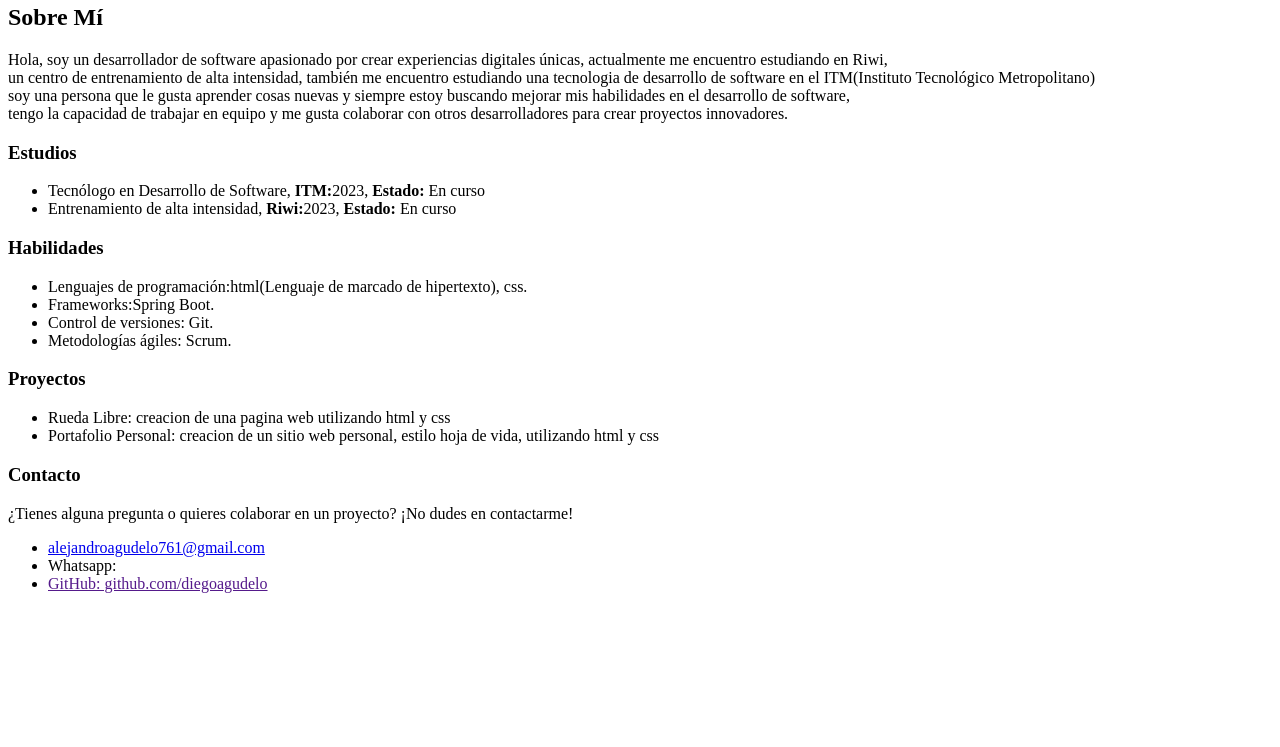
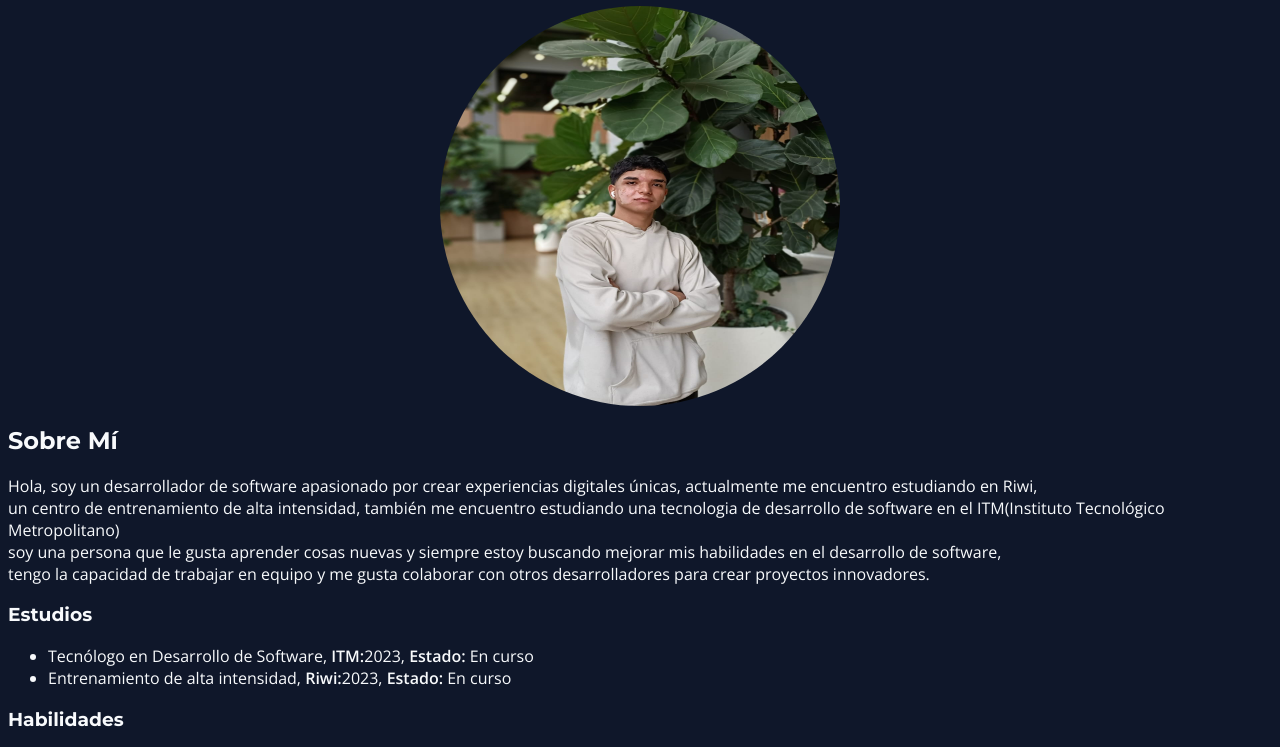
Before and after one commit to alejo761-collab/Mi-Portafolio, a plain HTML site: page index.html in a window 1280 px wide. Shown: the part 76-823 px from the top of the page. Before the commit the page ends 800 px from the top, so only its background shows below. Drawn offline with nearby package versions, Linux system fonts and the light colour scheme.

Commit message:
añadiendo css

```diff
--- a/css/style.css
+++ b/css/style.css
@@ -1,3 +1,42 @@
+:root {
+    --fondo-principal: #0F172A;
+    --tarjetas-contenedores:#1E293B;
+    --texto-principal:#F8FAFC;
+    --botones-principales:#38BDF8;
+    --botones-secundarios:#34D399;
+
+    --fuente-titulos: 'Montserrat', sans-serif;
+    --fuente-texto: 'Open Sans', sans-serif;
+}
+body{
+    background-color: var(--fondo-principal);
+    color: var(--texto-principal);
+    font-family: var(--fuente-titulos);
+    font-family: var(--fuente-texto);
+
+}
+h1,
+h2,
+h3,
+h4,
+h5,
+h6 {
+   font-family: var(--fuente-titulos);
+   font-weight: 700;
+}
+
+
+
+
 h1{
     text-align: center;
 }
+.img-portada{
+   display: flex;
+   justify-content: center;
+}
+.box-img-portada{
+    border-radius: 300px;
+    width: 400px;
+    height: 400px;
+}
--- a/index.html
+++ b/index.html
@@ -1,27 +1,41 @@
 <!DOCTYPE html>
 <html lang="es">
+
 <head>
     <meta charset="UTF-8">
     <meta name="viewport" content="width=device-width, initial-scale=1.0">
+    <link rel="preconnect" href="https://fonts.googleapis.com">
+    <link rel="preconnect" href="https://fonts.gstatic.com" crossorigin>
+    <link href="https://fonts.googleapis.com/css2?family=Montserrat:wght@700&family=Open+Sans:wght@400;600&display=swap"
+        rel="stylesheet">
     <link href="css/style.css" rel="stylesheet">
     <title>Mi Portafolio</title>
 </head>
+
 <body>
     <header>
         <h1>Diego Alejandro Agudelo Torres</h1>
+        <figure class="img-portada">
+        <img class="box-img-portada" src="assets/img/mi-foto.jpeg" alt="mi foto de perfil" width="400" height="400">
+    </figure>
     </header>
     <main>
         <section>
             <h2>Sobre Mí</h2>
-                    <p>Hola, soy un desarrollador de software apasionado por crear experiencias digitales únicas, actualmente me encuentro estudiando en Riwi,<br>
-                         un centro de entrenamiento de alta intensidad, también me encuentro estudiando una tecnologia de desarrollo de software en el ITM(Instituto Tecnológico Metropolitano)<br>
-                         soy una persona que le gusta aprender cosas nuevas y siempre estoy buscando mejorar mis habilidades en el desarrollo de software, <br>
-                        tengo la capacidad de trabajar en equipo y me gusta colaborar con otros desarrolladores para crear proyectos innovadores. </p>
+            <p>Hola, soy un desarrollador de software apasionado por crear experiencias digitales únicas, actualmente me
+                encuentro estudiando en Riwi,<br>
+                un centro de entrenamiento de alta intensidad, también me encuentro estudiando una tecnologia de
+                desarrollo de software en el ITM(Instituto Tecnológico Metropolitano)<br>
+                soy una persona que le gusta aprender cosas nuevas y siempre estoy buscando mejorar mis habilidades en
+                el desarrollo de software, <br>
+                tengo la capacidad de trabajar en equipo y me gusta colaborar con otros desarrolladores para crear
+                proyectos innovadores. </p>
         </section>
         <section>
             <h3>Estudios</h3>
             <ul>
-                        <li>Tecnólogo en Desarrollo de Software, <strong>ITM:</strong>2023, <strong>Estado:</strong> En curso</li>
+                <li>Tecnólogo en Desarrollo de Software, <strong>ITM:</strong>2023, <strong>Estado:</strong> En curso
+                </li>
                 <li>Entrenamiento de alta intensidad, <strong>Riwi:</strong>2023, <strong>Estado:</strong> En curso</li>
             </ul>
         </section>
@@ -38,16 +52,21 @@
             <h3>Proyectos</h3>
             <ul>
                 <li>Rueda Libre: creacion de una pagina web utilizando html y css</li>
-                        <li>Portafolio Personal: creacion de un sitio web personal, estilo hoja de vida, utilizando html y css</li>
+                <li>Portafolio Personal: creacion de un sitio web personal, estilo hoja de vida, utilizando html y css
+                </li>
             </ul>
         </section>
         <section>
             <h3>Contacto</h3>
             <p>¿Tienes alguna pregunta o quieres colaborar en un proyecto? ¡No dudes en contactarme!</p>
             <ul>
-                        <li><a href="https://mail.google.com/mail/?view=cm&fs=1&to=alejandroagudelo761@gmail.com&su=vista%20de%20la%20hoja%20de%20vida&body=Hola,%20quiero%20contactarme%20contigo%20para" target="_blank">alejandroagudelo761@gmail.com</a></li>
-                        <li>Whatsapp:<a href=""</li>
+                <li><a href="https://mail.google.com/mail/?view=cm&fs=1&to=alejandroagudelo761@gmail.com&su=vista%20de%20la%20hoja%20de%20vida&body=Hola,%20quiero%20contactarme%20contigo%20para"
+                        target="_blank">alejandroagudelo761@gmail.com</a></li>
+                <li>Whatsapp:<li>
                 <li>GitHub: github.com/diegoagudelo</li>
             </ul>
         </section>
     </main>
+</body>
+
+</html>
```
Also changed, not shown: assets/img/mi-foto.jpeg (added). Lines whose indentation alone changed are shown as unchanged.
